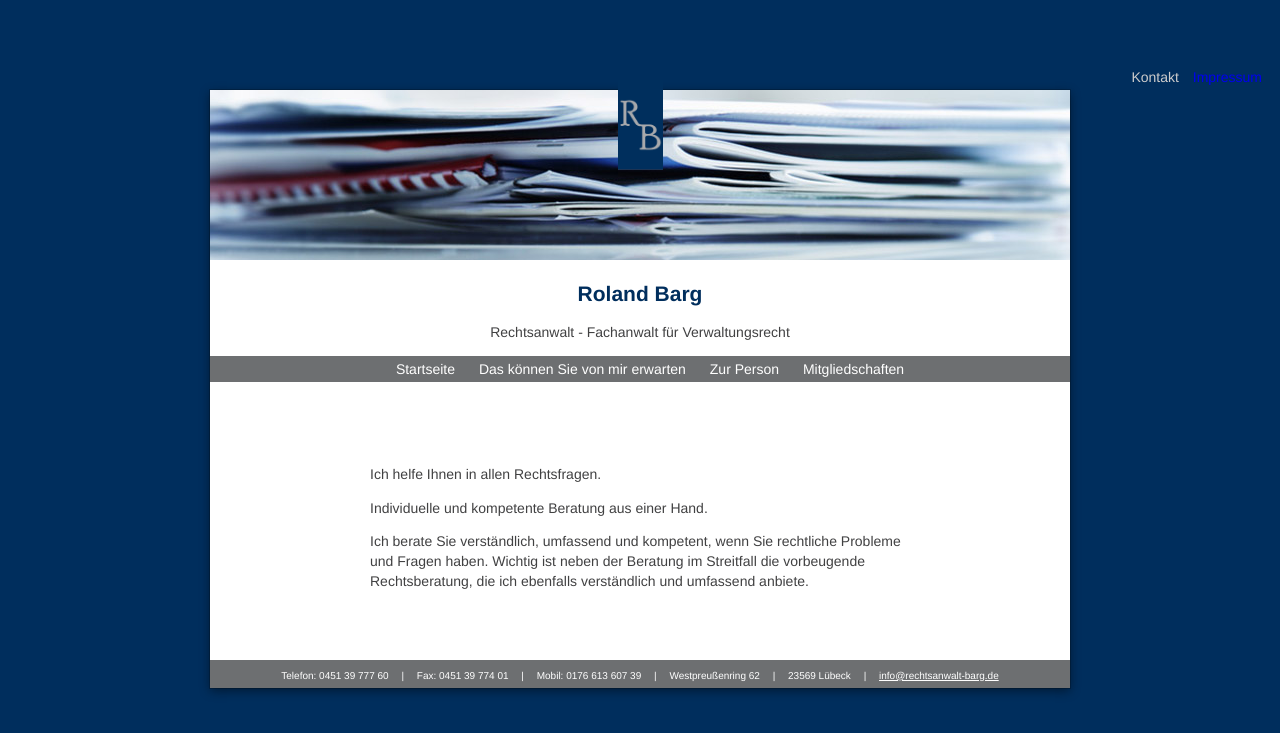
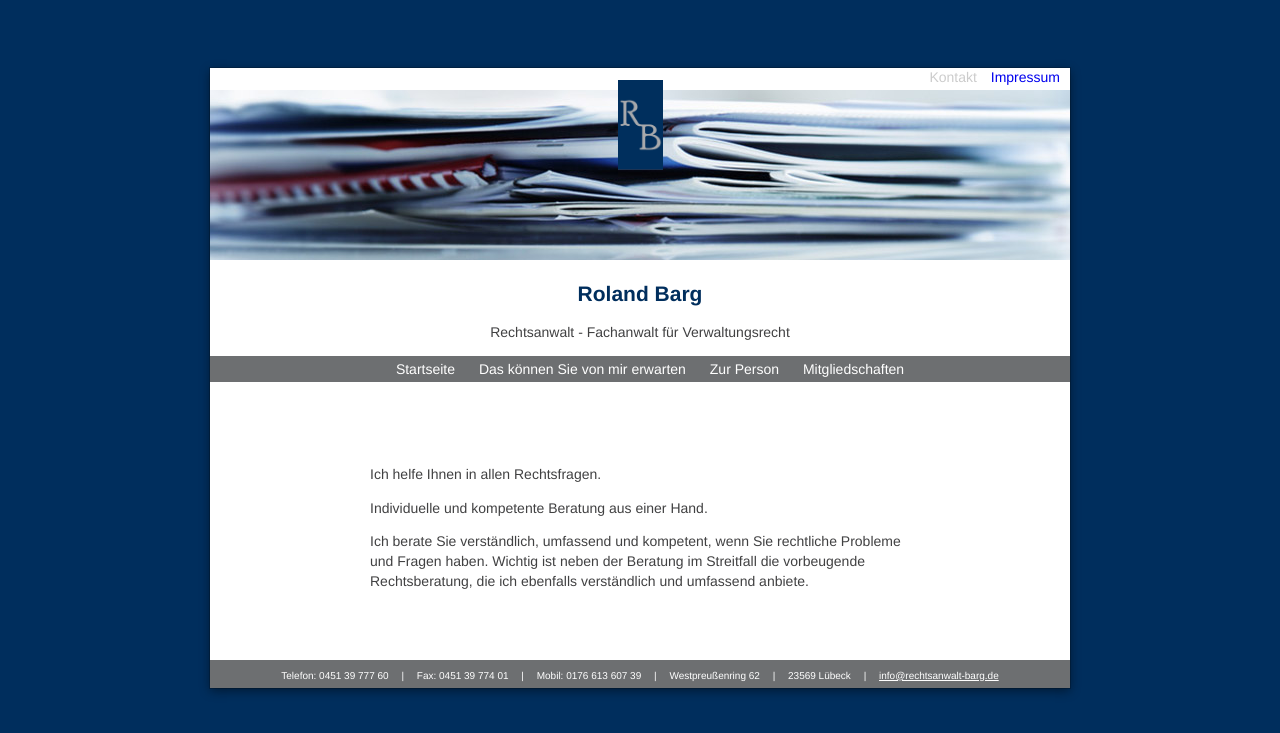
Before and after one commit to RWCB/rechtsanwalt-barg, a Jekyll site: the page built from index.md, in a window 1280 px wide. Shown: the top 733 px of the page. Built offline with Jekyll 4.4.1, drawn with Linux system fonts in a browser that asks for light colours; our own code applies the rules of GitHub Pages for plain Markdown files; a script that is not in the unit is left out; the repository's description, which GitHub fills in, is left out.

Commit message:
Update default.html

```diff
--- a/_layouts/default.html
+++ b/_layouts/default.html
@@ -18,12 +18,12 @@
   </head>
   <body>
 
-    <topmenu>
+    <div class="wrapper">
+
+      <topmenu>
         {% capture topmenu %}{% include top-menu.md %}{% endcapture %}
         {{ topmenu | markdownify }}
-    </topmenu>
-
-    <div class="wrapper">
+      </topmenu>
 
       <img src="{{ '/assets/images/home.jpg' | relative_url }}"/>
       <img class="logo" src="{{ '/assets/images/logo.png' | relative_url }}">
```
